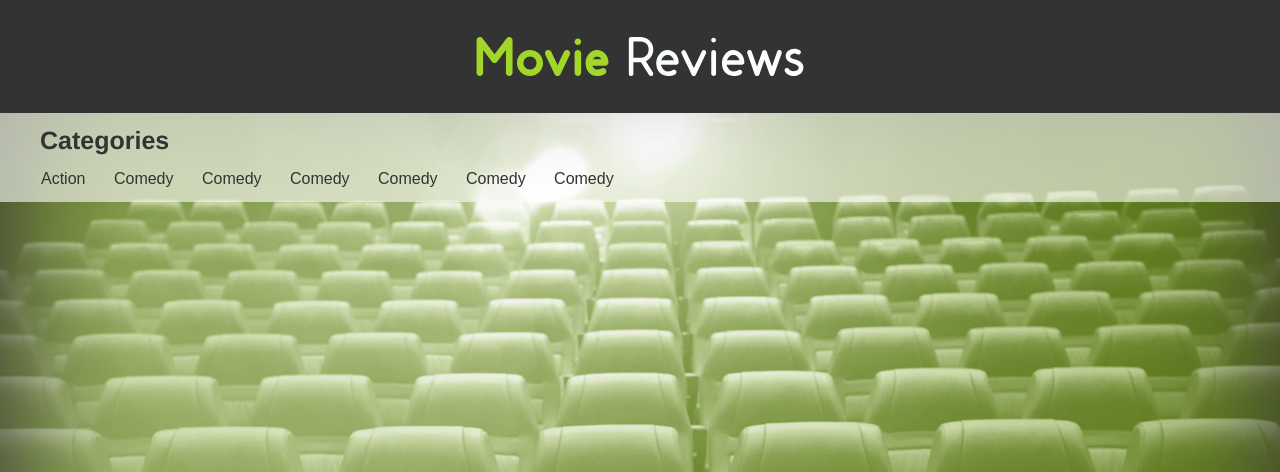
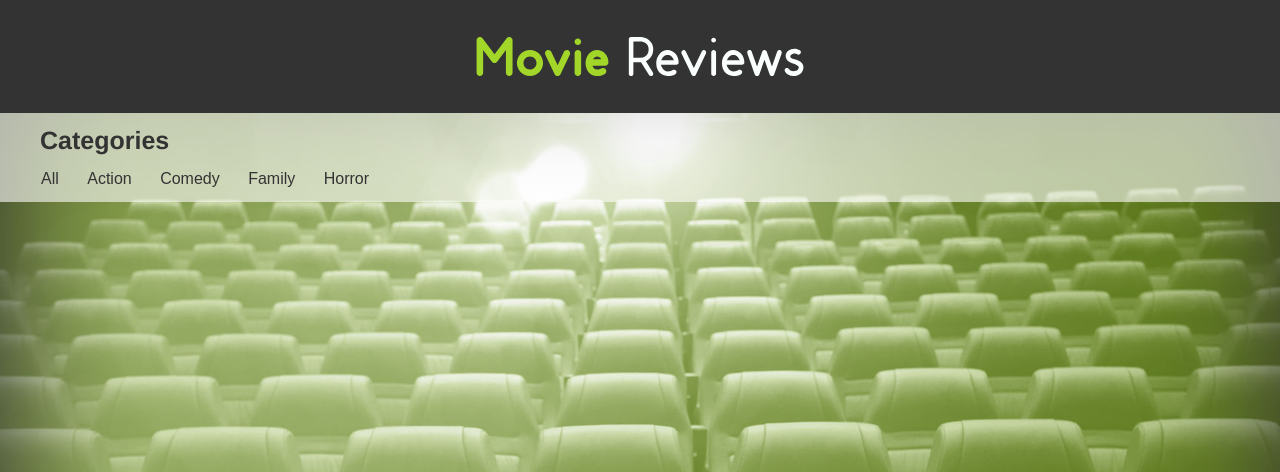
Before and after one commit to RiggyWiggy/MRW, a PHP site: page / in a window 1280 px wide. Shown: the top 472 px of the page. Run offline with PHP 8.4, Linux system fonts and the light colour scheme; data that the repository does not hold is empty.

Commit message:
'update'

```diff
--- a/admin/phpscripts/read.php
+++ b/admin/phpscripts/read.php
@@ -4,6 +4,7 @@
 function getAll($tbl){
 require_once("connect.php");
 $queryAll = "SELECT * FROM {$tbl}";
+
 //	echo $queryAll;
 $runAll = mysqli_query($link, $queryAll);
 
@@ -23,32 +24,11 @@
 
 
 
-function filterType($tbl, $tbl1, $tbl2, $col, $col1, $col2, $filter)
-{
-	require_once("connect.php");
-$queryFilter = "SELECT * FROM {$tbl}, {$tbl1}, {$tbl2} WHERE {$tbl}.{$col}={$tbl2}.{$col} AND {$tbl1}.{$col1}={$tbl2}.{$col1} AND {$tbl1}.{$col2}='{$filter}'";
 
-$runFilter = mysqli_query($link, $queryFilter);
-
-
-	if($runFilter == True) {
-	return $runFilter;
-	}
-	else {
-		$error = "There was an error accessing this information. Please contact Web Admin for tech support.";
-		return $error;
-	}
-
-
-
-
-mysqli_close($link);
-}
 
 
 function getSingle($tbl, $col, $id) {
 require_once("connect.php");
-
 $querySingle = "SELECT * FROM {$tbl} WHERE {$col}={$id}";
 //echo $querySingle;
 $runSingle = mysqli_query($link, $querySingle);
--- a/css/app.css
+++ b/css/app.css
@@ -8,6 +8,13 @@
 	color: #E2E2E1;
 
 }
+
+/*.columns { float: left !important; }*/
+
+.columnsGrid {
+	float: left !important;
+}
+
 a {
 	color: #333;
 }
@@ -46,6 +53,7 @@
 }
 #content {
 
+
 }
 #details {
 	display: none;
@@ -56,7 +64,7 @@
 }
 .poster {
 	height: 200px;
-	width: 155px;
+	width: 145px;
 	margin-bottom: 20px;
 }
 .filterBox {
@@ -66,7 +74,8 @@
 	font-weight: 500;
 	background-color:hsla(0,0%,100%,0.60);
 
-
+	height: 44px;
+	overflow: hidden;
 }
 
 .filterBox h4 {
@@ -80,6 +89,9 @@
 	overflow-x: scroll;
 	overflow-y: none;
 	color: #333;
+
+	height: 54px;
+
 }
 .filterCon ul {
 	display: inline;
@@ -188,6 +200,7 @@
 #submit {
 	width: 100%;
 	height: 40px;
+	margin-bottom: 20px;
 }
 #reviews {
 	margin-top: 20px;
@@ -240,7 +253,9 @@
 	color: #FAFFFD;
 }
 
-
+.nav-filter {
+	cursor:default;
+}
 
 @media screen and (min-width: 64em) {
 .desktop {
@@ -253,12 +268,17 @@
 	/*margin-top:20px;*/
 	margin-bottom: 40px;
 	/*margin-left: 68px;*/
+
+	/*overflow:auto;*/
+	height: auto;
 }
 
 
 .filterCon {
 	overflow: auto;
 	height: auto;/*	white-space: inherit;*/
+
+
 
 }
 .filterCon ul {
--- a/index.php
+++ b/index.php
@@ -3,6 +3,7 @@
 //	error_reporting(E_ALL); //MAC
 
 	require_once("admin/phpscripts/init.php");
+
 	$tbl = "tbl_movies";
 
 	if(isset($_GET['filter'])){
@@ -36,6 +37,7 @@
 <link rel="stylesheet" href="css/app.css" />
 </head>
 <body>
+	<div class=''>
 <h1 class="hide">Movie Reviews</h1>
 <header id="logoBox">
   <section class="row">
@@ -52,13 +54,11 @@
       <h4 class="desktop">Categories</h4>
       <div class="small-12 large-12 columns filterCon">
         <ul class="filterList text-center">
-          <li>Action</li>
-          <li>Comedy</li>
-          <li>Comedy</li>
-          <li>Comedy</li>
-          <li>Comedy</li>
-          <li>Comedy</li>
-          <li>Comedy</li>
+					  <li class='nav-filter' id='all'>All</li>
+          <li class='nav-filter' id='action'>Action</li>
+          <li class='nav-filter' id='comedy'>Comedy</li>
+          <li class='nav-filter' id='family'>Family</li>
+					<li class='nav-filter' id='horror'>Horror</li>
         </ul>
       </div>
 
@@ -79,21 +79,19 @@
   </section>
 </section>-->
 
-  <section class="row text-center">
+  <section class="row text-center movie-container">
     <h2 class="hide">Poster</h2>
     <div class="small-12 large-12 columns">
 			<?php
-
 			if(!is_string($getMovies)) {
 			//echo "Object";
 			while($row = mysqli_fetch_array($getMovies)){
 
-		echo " <div class='small-6 medium-4 large-2 columns'>";
+			echo " <div class='small-6 medium-4 large-2 columns columnsGrid'>";
 			echo "<img src=\"images/{$row['movies_thumb']}\" alt=\"{$row['movies_title']}\" class='poster' id=\"{$row['movies_title']}\"> ";
 			echo "</div>";
 			}
 		}
-
 
 ?>
     </div>
@@ -171,10 +169,7 @@
 
 
 
-        <?php
-//AJAX Comments Go Here
 
-?>
 </div>
 
 
@@ -212,6 +207,7 @@
   </section>
 </section>
 <footer> </footer>
+</div>
 <script src="js/vendor/jquery.min.js"></script>
 <script src="js/vendor/what-input.min.js"></script>
 <script src="js/foundation.min.js"></script>
--- a/js/app.js
+++ b/js/app.js
@@ -10,7 +10,7 @@
 var backToFilms = document.querySelector("#backToFilms");
 var poster = document.querySelectorAll(".poster");
 var video = document.querySelector("video");
-
+var httpRequest;
 
 //Movie Info - JSON
 
@@ -34,8 +34,58 @@
 //Movie Comments
 
 
+function initRequest(){
+  httpRequest = new XMLHttpRequest();
+    if(!httpRequest){
+        console.log('Please switch to a newer browser.');
+        return false;
+    }
+};
+
+function changeRequest(){
+  httpRequest.onreadystatechange = function(){
+    if (httpRequest.readyState === XMLHttpRequest.DONE && httpRequest.status === 200)
+      movieCont.innerHTML = httpRequest.responseText;
+
+			var poster = document.querySelectorAll(".poster");
+			//console.log(poster);
+			$('.poster').on('click', function () {
+
+			//console.log("ajax");
+			$.getJSON('includes/ajaxQuery.php', {movie:this.id}, function(data) {console.log(data);
+						$('.filmTitle').text(data.movies_title);
+						$('.filmYear').text('(' + data.movies_year + ')');
+						$('.filmPlot').text(data.movies_storyline);
+						$('.filmPoster').attr('src', 'images/' + data.movies_fimg);
+						$('.filmRunningTime').text(data.movies_runtime);
+						$('.filmPrice').text('$' + data.movies_price);
+						$('.filmTrailer').attr('src', 'videos/' + data.movies_trailer);
+						/*$('.filmHeader').attr('src', 'images/' + data.movies_bimg);*/
+
+						$('body').css('backgroundImage','url('+'images/' + data.movies_bimg+')');
+				});
+			});
+			for(var i=0; i < poster.length; i++){
+				poster[i].addEventListener("click", detailsShow, false);
+			}
+    };
+
+    if (this.id == "all"){
+      httpRequest.open('GET', 'includes/grabMovies.php');
+    }else{
+       httpRequest.open('GET', 'includes/grabMovies.php' + "?filter=" + this.id);
+    }
+
+    httpRequest.send();
 
 
+
+
+};
+
+function detailsShow1() {
+console.log("xd");
+}
 
 
 //Site Nav
@@ -69,6 +119,8 @@
 index.style.display="block";
 details.style.display="none";
 video.pause();
+infoLink.classList.add("activeNav");
+reviewLink.classList.remove("activeNav");
 
 }
 
@@ -89,5 +141,11 @@
 	poster[i].addEventListener("click", detailsShow, false);
 }
 
+initRequest();
+var movieCont = document.querySelector('.movie-container');
+var portfolioNav = document.querySelectorAll(".nav-filter");
+[].forEach.call(portfolioNav, function(initFilter){
+initFilter.addEventListener('click', changeRequest, false);
+});
 
 })();
```
Also changed, not shown: includes/grabMovies.php (added, +76 -0 lines), README.md (added), includes/ajaxQuery.php (line endings or trailing spaces), 13 other files. Lines whose indentation alone changed are shown as unchanged.
